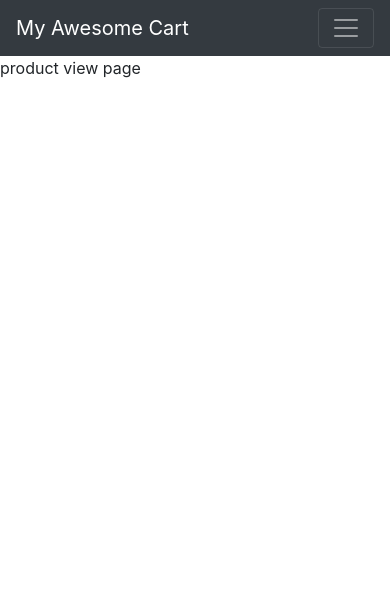
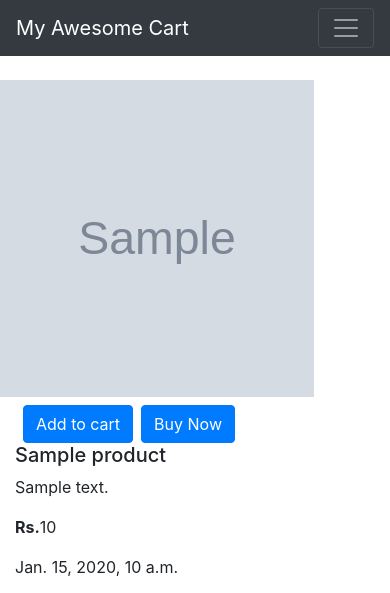
Before and after one commit to savanitaliya11/Myawesom_cart, a Django app: template mac/shop/templates/shop/productview.html in a window 390 px wide. Shown: the top 593 px of the page. Before the commit the page ends 78 px from the top, so only its background shows below. Run offline with Django 3.2, Linux system fonts and the light colour scheme; the template is opened without the code that fills it: most values are stand-ins (such as "Sample title", 1, 10 or a date in 2020); grey boxes marked "Sample" are stand-in pictures; some libraries are stand-ins or nearby versions.

Commit message:
adding add

```diff
--- a/mac/shop/templates/shop/basic.html
+++ b/mac/shop/templates/shop/basic.html
@@ -10,7 +10,14 @@
 
     <title>{% block title%}Hello, world!{% endblock%}</title>
     <style>
-          {% block css%}{% endblock %}
+          {% block css%}
+          .card1{
+          background-color:#EDD9E9;
+          }
+          {% endblock %}
+
+
+
 
 
 
@@ -68,7 +75,22 @@
 
     </div>
 </nav>
+
 {% block body%}{% endblock%}
+<div class="container mb-3">
+    <div class="card1">
+        <div class="card-footer">
+            Quote
+        </div>
+        <div class="card-body">
+            <blockquote class="blockquote mb-0">
+                <p>“Whoever said that money can't buy happiness simply didn't know where to go shopping.” ...</p>
+                <footer class="blockquote-footer"><b><i>Savan Italiya</i></b> <cite title="Source Title">Source Title</cite>
+                </footer>
+            </blockquote>
+        </div>
+    </div>
+</div>
 
 
 <!-- Optional JavaScript -->
--- a/mac/shop/templates/shop/productview.html
+++ b/mac/shop/templates/shop/productview.html
@@ -1,5 +1,99 @@
 {% extends 'shop/basic.html'%}
 {% block title%}product view{% endblock%}
+{% load static %}
 {% block body%}
-    product view page
+<div class="container my-4">
+    <div class="row">
+        <div class="col-md-4">
+            <div class="row">
+                <img src="/media/{{product.image}}" alt="" height="317px" width="314px">
+            </div>
+            <div class="row container mt-2">
+                <button id="pr{{i.id}}" class="btn btn-primary mx-2">Add to cart</button>
+                <button class="btn btn-primary">Buy Now</button>
+            </div>
+        </div>
+        <div class="col-md-3">
+            <h5>{{product.product_name}}</h5>
+            <p>{{product.product_desc}}</p>
+            <p><b>Rs.</b>{{product.product_price}}</p>
+            <p>{{product.product_pub_date}}</p>
+
+        </div>
+        <div class="col-md-3">
+
+            <div class="card" style="width: 18rem;">
+                <img src="{%static 'shop/p.jpg'%}" class="card-img-top" alt="...">
+                <div class="card-body">
+                    <h3 class="card-title">Learn Python</h3>
+                    <p class="card-text">With <B>CODELINE INFOTECH</B></B></p>
+                </div>
+                <div class="card-body">
+                    <a href="http://codelineinfotech.com">
+                        <button class="card-link">Codeline Infotech</button>
+                    </a>
+                </div>
+            </div>
+
+            <div class="card mt-3" style="width: 18rem;">
+                <img src="{%static 'shop/f.jpg'%}" class="card-img-top" alt="...">
+                <div class="card-body">
+                    <h3 class="card-title">Learn Flutter</h3>
+                    <p class="card-text">With <B>CODELINE INFOTECH</B></B></p>
+                </div>
+                <div class="card-body">
+                    <a href="http://codelineinfotech.com">
+                        <button class="card-link">Codeline Infotech</button>
+                    </a>
+                </div>
+            </div>
+
+
+        </div>
+    </div>
+</div>
+
+
 {% endblock%}
+{% block js %}
+<script>
+console.log('working');
+if(localStorage.getItem('cart') == null){
+var cart = {};
+}
+else
+{
+cart = JSON.parse(localStorage.getItem('cart'));
+document.getElementById('cart').innerHTML = Object.keys(cart).length;
+}
+$('.cart').click(function(){
+console.log('clicked')
+
+var idstr = this.id.toString();
+console.log(idstr);
+if(cart[idstr] != undefined){
+cart[idstr] = cart[idstr] + 1;
+}
+else
+{
+cart[idstr] = 1;
+}
+console.log(cart);
+localStorage.setItem('cart', JSON.stringify(cart));
+document.getElementById('cart').innerHTML = Object.keys(cart).length;
+});
+$('#popcart').popover()
+document.getElementById('popcart').setAttribute('data-content', '<h5>Cart for your items in my shopping cart</h5>')
+
+
+
+
+
+
+
+
+
+
+
+</script>
+{% endblock%}
```
